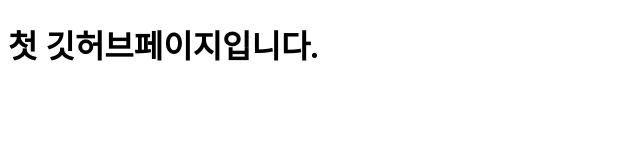
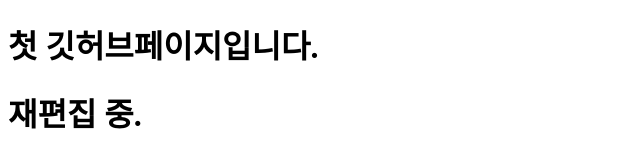
Before and after one commit to shane1003/job_description, a plain HTML site: page index.html in a window 1280 px wide. Shown: the whole page, without its empty margins (0-640 px from the left). Drawn offline with Linux system fonts and the light colour scheme.

Commit message:
added index.html

```diff
--- a/index.html
+++ b/index.html
@@ -8,5 +8,6 @@
 </head>
 <body>
 	<h1>첫 깃허브페이지입니다.</h1>
+	<h1>재편집 중.</h1>
 </body>
 </html>
```
